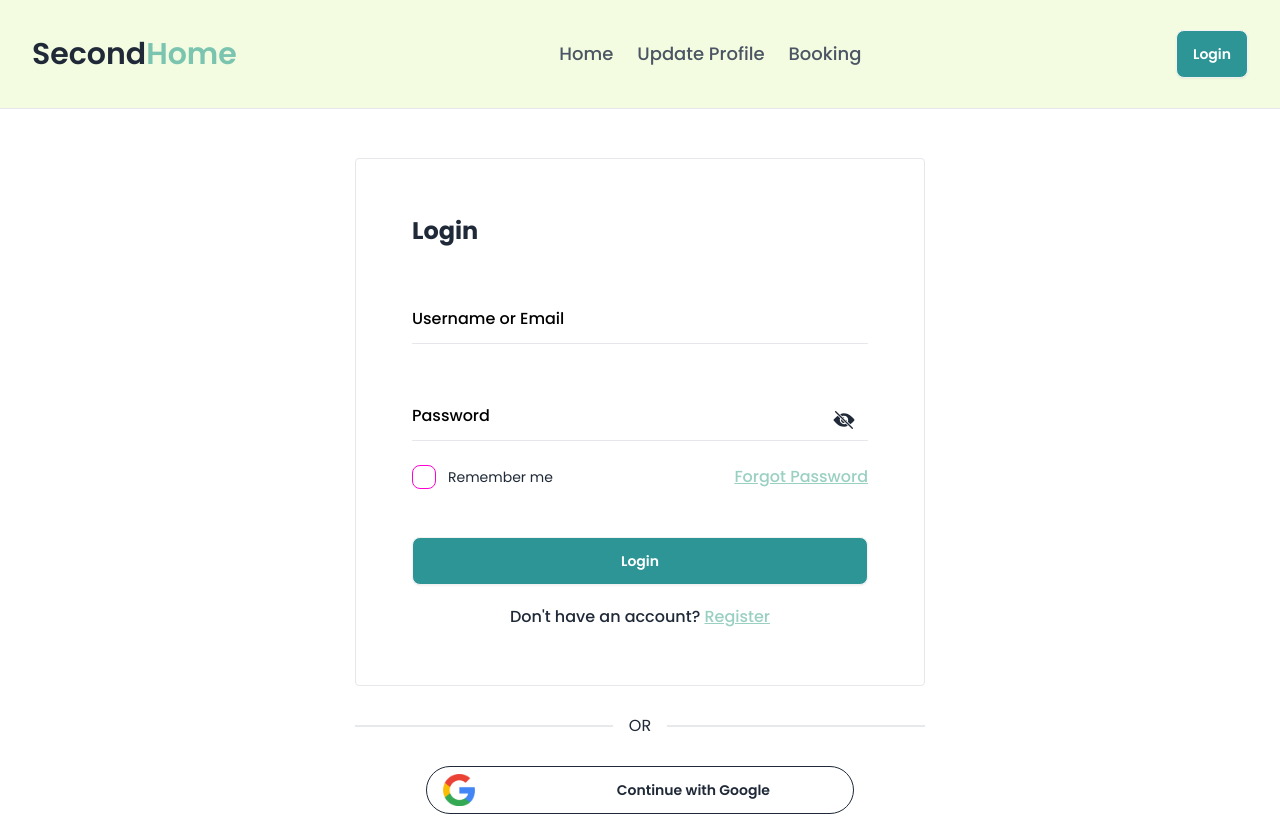
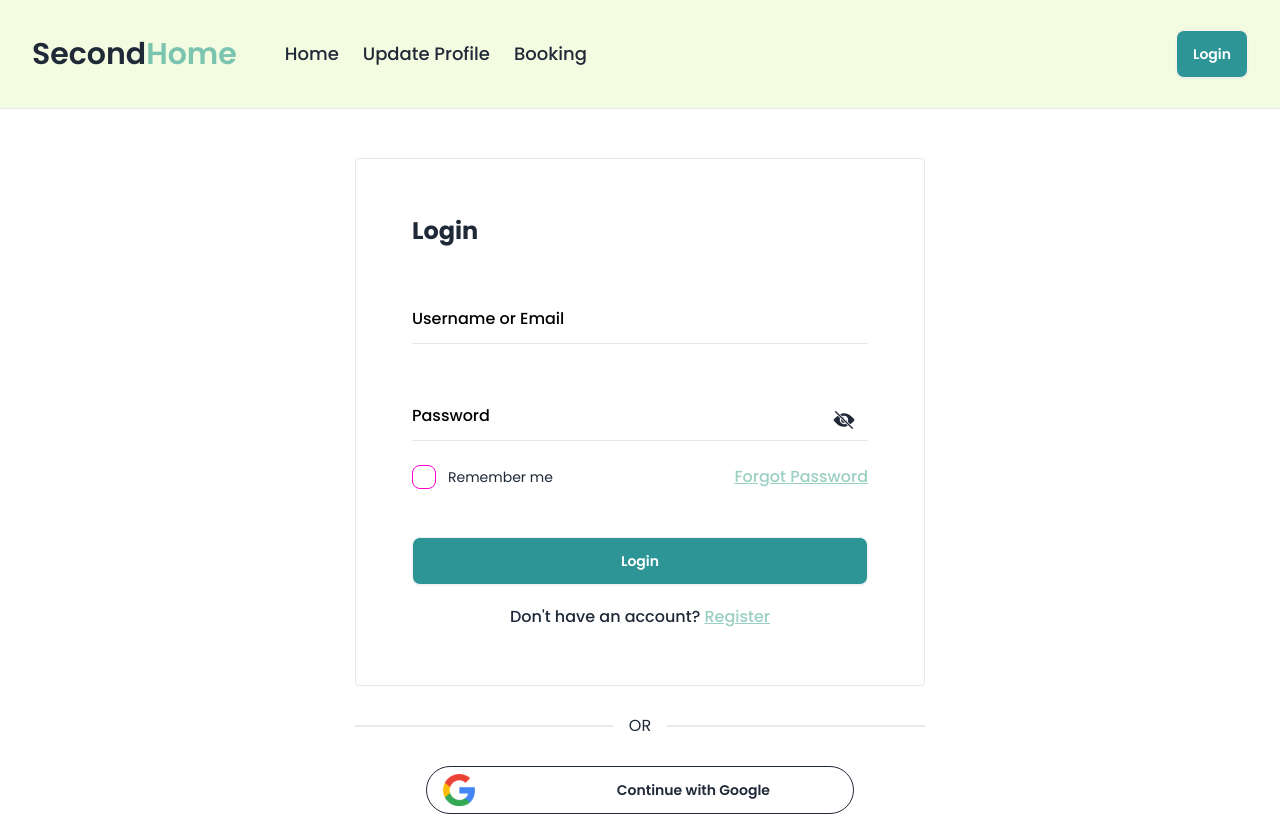
Before and after one commit to fayshal-bin-amir-002/assignment-9-second-home, a React (Vite) app: page /login in a window 1280 px wide. Shown: the top 816 px of the page. Built offline with nearby package versions, Linux system fonts and the light colour scheme; no server answers.

Commit message:
updated navbar

```diff
--- a/src/components/Banner.jsx
+++ b/src/components/Banner.jsx
@@ -14,7 +14,7 @@ const Banner = () => {
     const slides = [Slide1, Slide2, Slide3, Slide4];
 
     return (
-        <div className='flex justify-center items-center min-h-[calc(100vh-72px)] lg:min-h-[calc(100vh-85px)] -z-10'>
+        <div className='flex justify-center items-center min-h-[calc(100vh-96px)] lg:min-h-[calc(100vh-110px)]'>
             <Swiper navigation={true} loop={true} modules={[Navigation]} className="mySwiper w-full md:max-w-[90%]">
                 {
                     slides.map((slide, idx) => <SwiperSlide key={idx}>{slide}</SwiperSlide>)
--- a/src/components/NavBar.jsx
+++ b/src/components/NavBar.jsx
@@ -71,11 +71,11 @@ const NavBar = () => {
                         <button className="text-2xl md:text-3xl font-semibold">Second<span className="text-[#7bc4b0]">Home</span></button>
                     </div>
                     <div className="flex-1 z-50 flex items-center justify-between">
-                        <div className={`absolute bg-white lg:bg-transparent w-full top-16 lg:top-16 left-0 p-4 border-b lg:static lg:block lg:border-none ${menuState ? '' : 'hidden'}`}>
-                            <ul className="mt-4 space-y-5 lg:flex lg:space-x-6 lg:space-y-0 lg:mt-0 mx-auto max-w-max">
+                        <div className={`absolute bg-[#F1FADA] lg:bg-transparent w-full top-[96px] left-0 p-4 border-b lg:static lg:block lg:border-none ${menuState ? '' : 'hidden'}`}>
+                            <ul className="mt-4 space-y-5 lg:flex lg:space-x-6 lg:space-y-0 lg:mt-0 max-w-max">
                                 {
                                     navigation.map((item, idx) => (
-                                        <li key={idx} className="text-gray-600 text-lg font-medium hover:text-gray-900">
+                                        <li key={idx} className="text-gray-800 text-lg font-medium hover:text-gray-900">
                                             <NavLink to={item.path} className={({ isActive }) => isActive ? 'text-[#2D9596]' : ''}>
                                                 {item.title}
                                             </NavLink>
--- a/src/pages/UpdatePropfile.jsx
+++ b/src/pages/UpdatePropfile.jsx
@@ -14,7 +14,7 @@ const UpdatePropfile = () => {
     const navigate = useNavigate();
 
 
-    const userEmail = user?.email || '';
+    const userEmail = user?.email || 'Not found';
 
     useEffect(() => {
         const userUrl = user?.photoURL || '';
```
